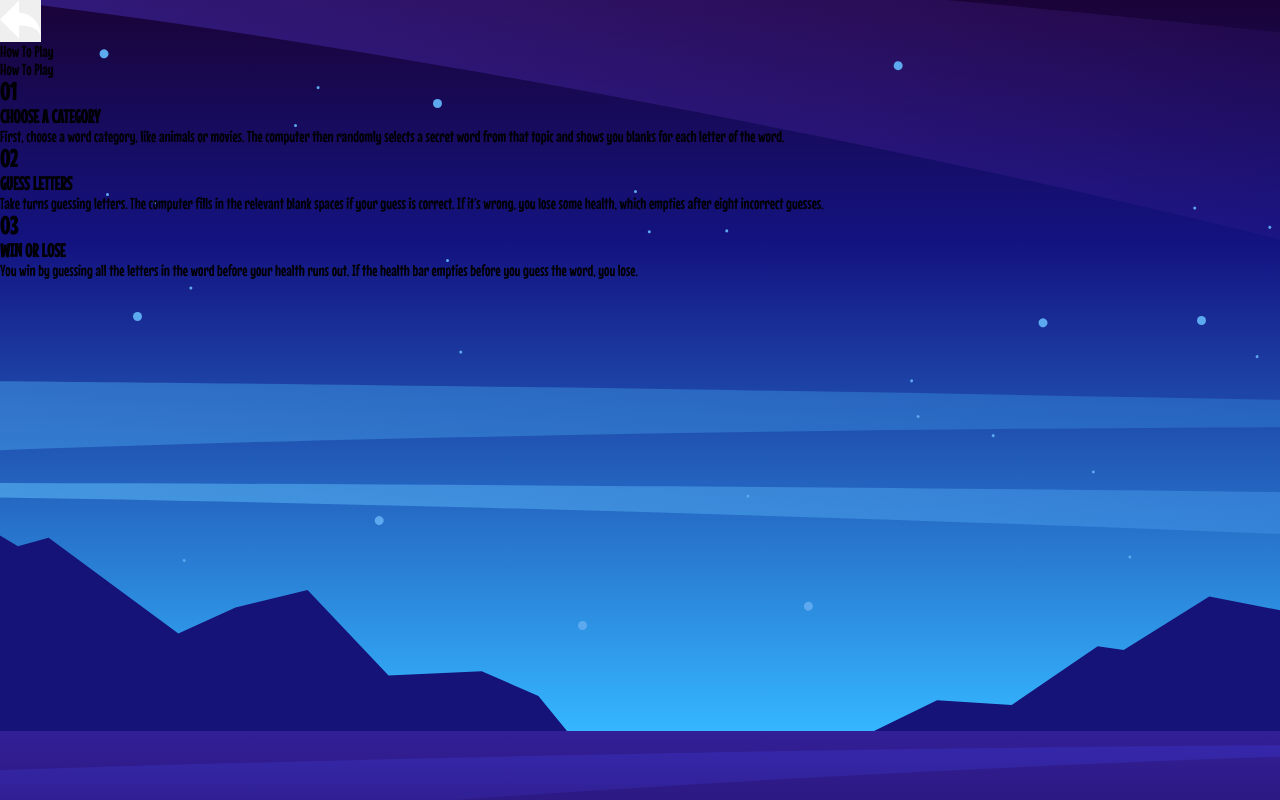
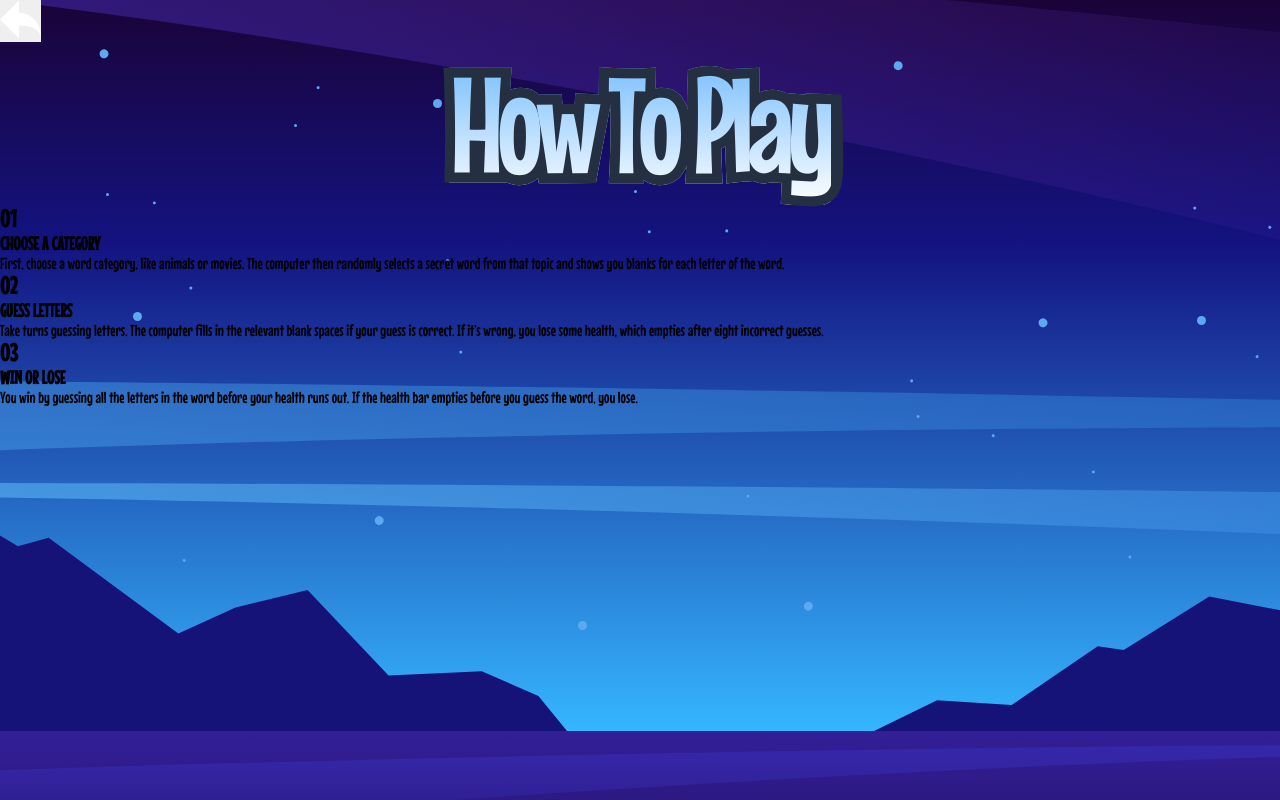
Before and after one commit to selly361/hangman, a React (Create React App) app: page /guide in a window 1280 px wide. Built offline with nearby package versions, Linux system fonts and the light colour scheme.

Commit message:
Update: add styles for `headingXL` class

```diff
--- a/src/Styles/base/_typography.scss
+++ b/src/Styles/base/_typography.scss
@@ -12,3 +12,30 @@ html {
     font-family: 'Mouse Memoirs', sans-serif;
     font-style: normal;
 }
+
+.headingXL-container {
+	display: grid;
+    grid-template-areas: "stack";
+	justify-self: center;
+	@include headingXL;
+
+	 * {
+      grid-area: stack;
+    }
+}
+
+.headingXL {
+	@include headingXL;
+	color: white;
+	background: linear-gradient(#67B6FF, #FFFFFF);
+	background-clip: text;
+	-webkit-text-fill-color: transparent;
+	-webkit-background-clip: text;
+	position: relative;
+	font-weight: 400;
+}
+
+
+.shadow {
+	-webkit-text-stroke: #243041 20px;
+}
```
